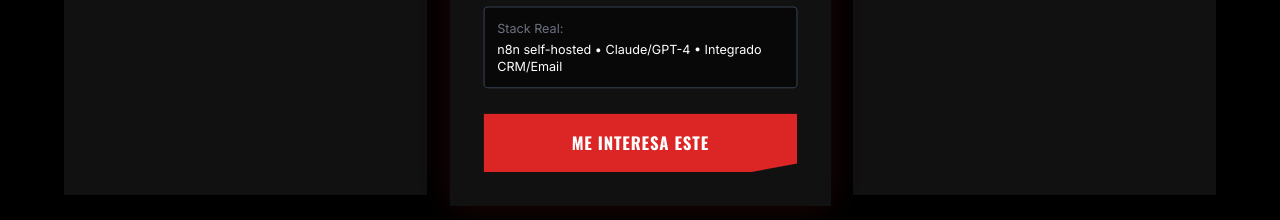
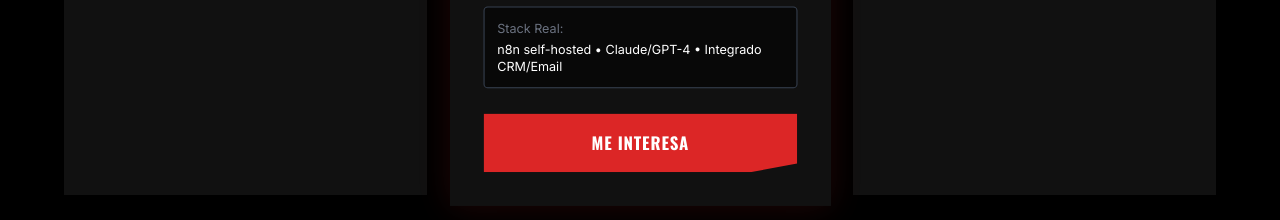
Before and after one commit to joseantoniodurapastor/IAFEROZ, a React (Vite) app: page / in a window 1280 px wide. Shown: the part 2480-2700 px from the top of the page. Built offline with nearby package versions, Linux system fonts and the light colour scheme.

Commit message:
feat: Update CTA button to Stripe checkout
Replaces the "ME INTERESA ESTE" button with a direct link to the Stripe checkout page. The button text has also been shortened to "ME INTERESA".

```diff
--- a/App.tsx
+++ b/App.tsx
@@ -189,7 +189,7 @@
                     <span className="text-xs text-white block">n8n self-hosted • Claude/GPT-4 • Integrado CRM/Email</span>
                  </div>
                  <div className="mt-6">
-                    <Button fullWidth onClick={openModal}>ME INTERESA ESTE</Button>
+                    <Button fullWidth onClick={() => window.open('https://buy.stripe.com/00w7sKazu7Qr1KT7H47Re02', '_blank')}>ME INTERESA</Button>
                  </div>
                </div>
 
```
